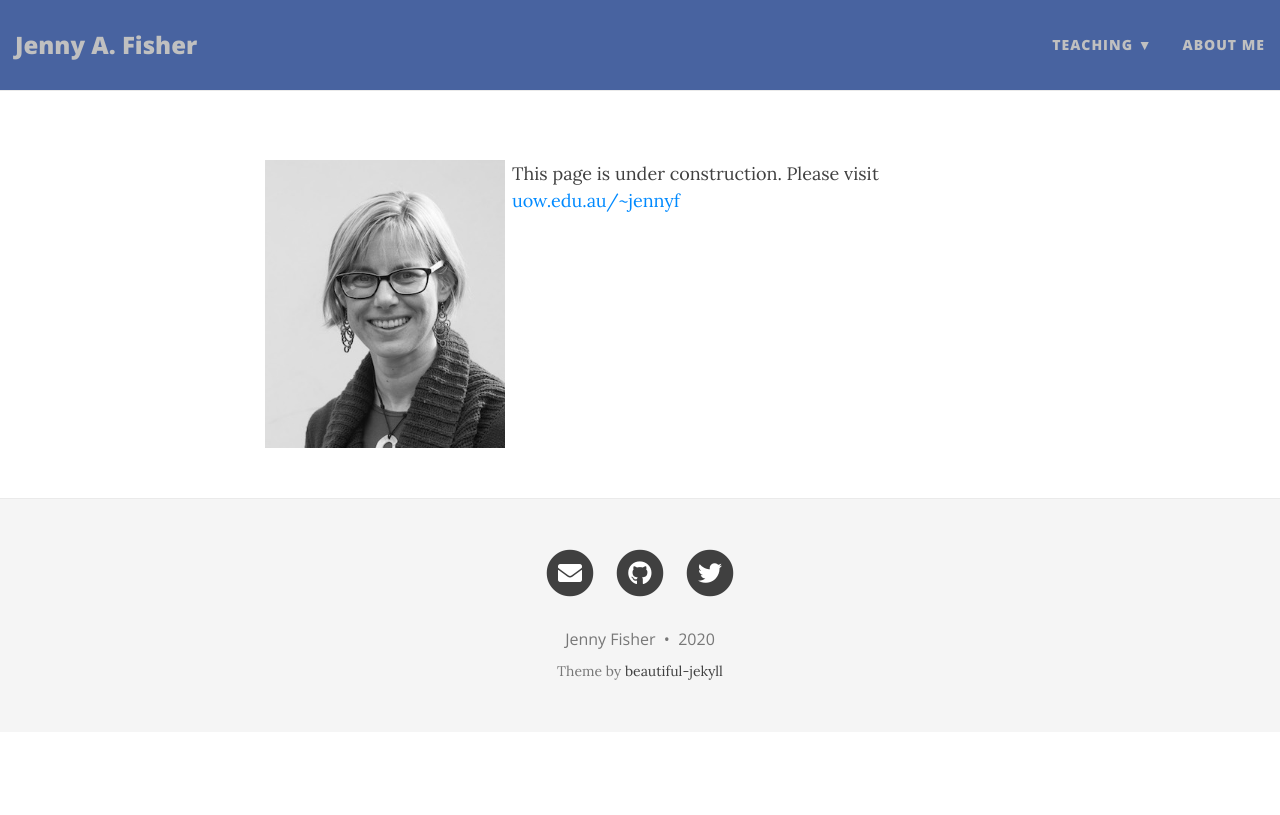
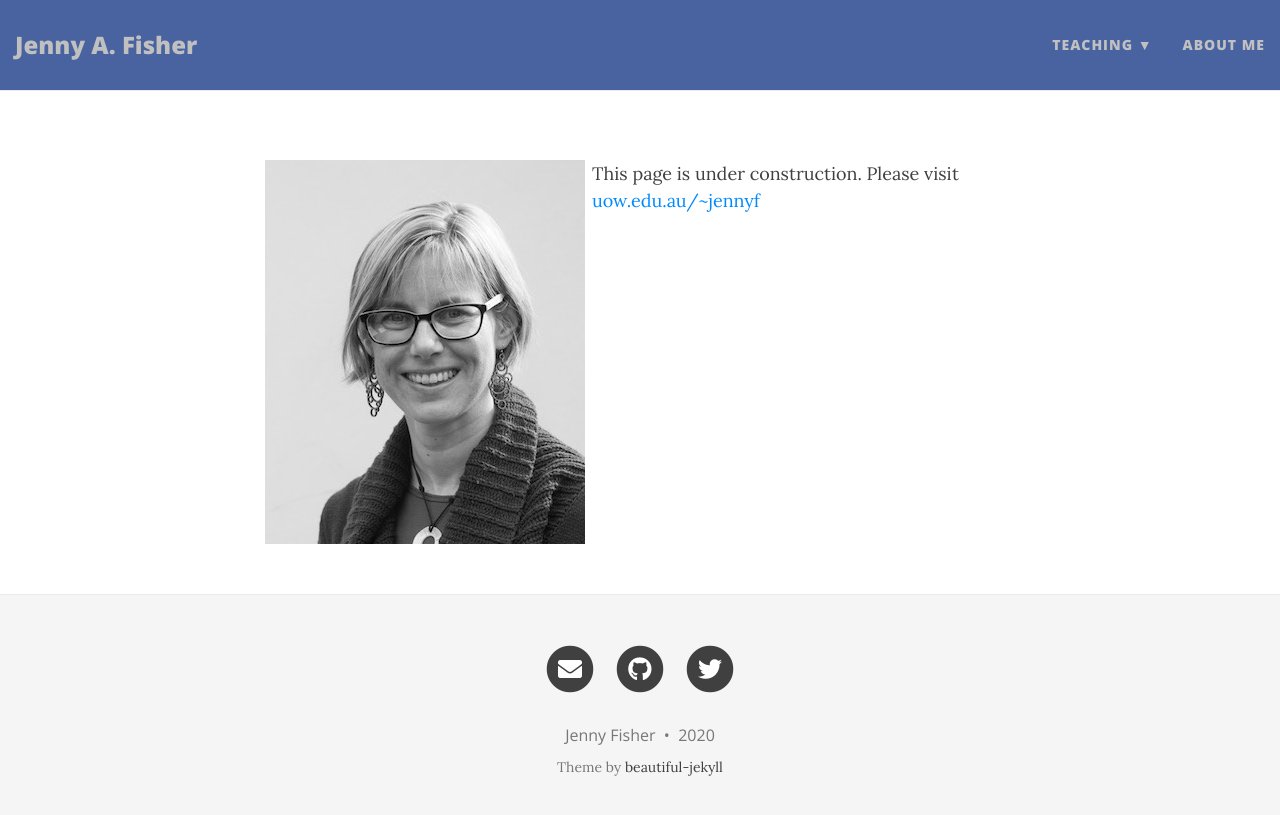
Before and after one commit to jennyfisher/jennyfisher.github.io, a Jekyll site: the page built from index.md, in a window 1280 px wide. Shown: the top 815 px of the page. Built offline with Jekyll 4.4.1, drawn with Linux system fonts in a browser that asks for light colours; nearby versions of some CDN libraries.

Commit message:
Update index.md

```diff
--- a/index.md
+++ b/index.md
@@ -3,5 +3,5 @@ layout: page
 use-site-title: true
 ---
 
-![profile-pic](img/jenny-fisher-bnw_med_hr.jpeg){:style="float: left;margin-right: 7px;:height="288px" width="240px"}
+![profile-pic](img/jenny-fisher-bnw_med_hr.jpeg){:style="float: left;margin-right: 7px;:class="img-responsive"}
 This page is under construction. Please visit [uow.edu.au/~jennyf](http://www.uow.edu.au/~jennyf)
```
